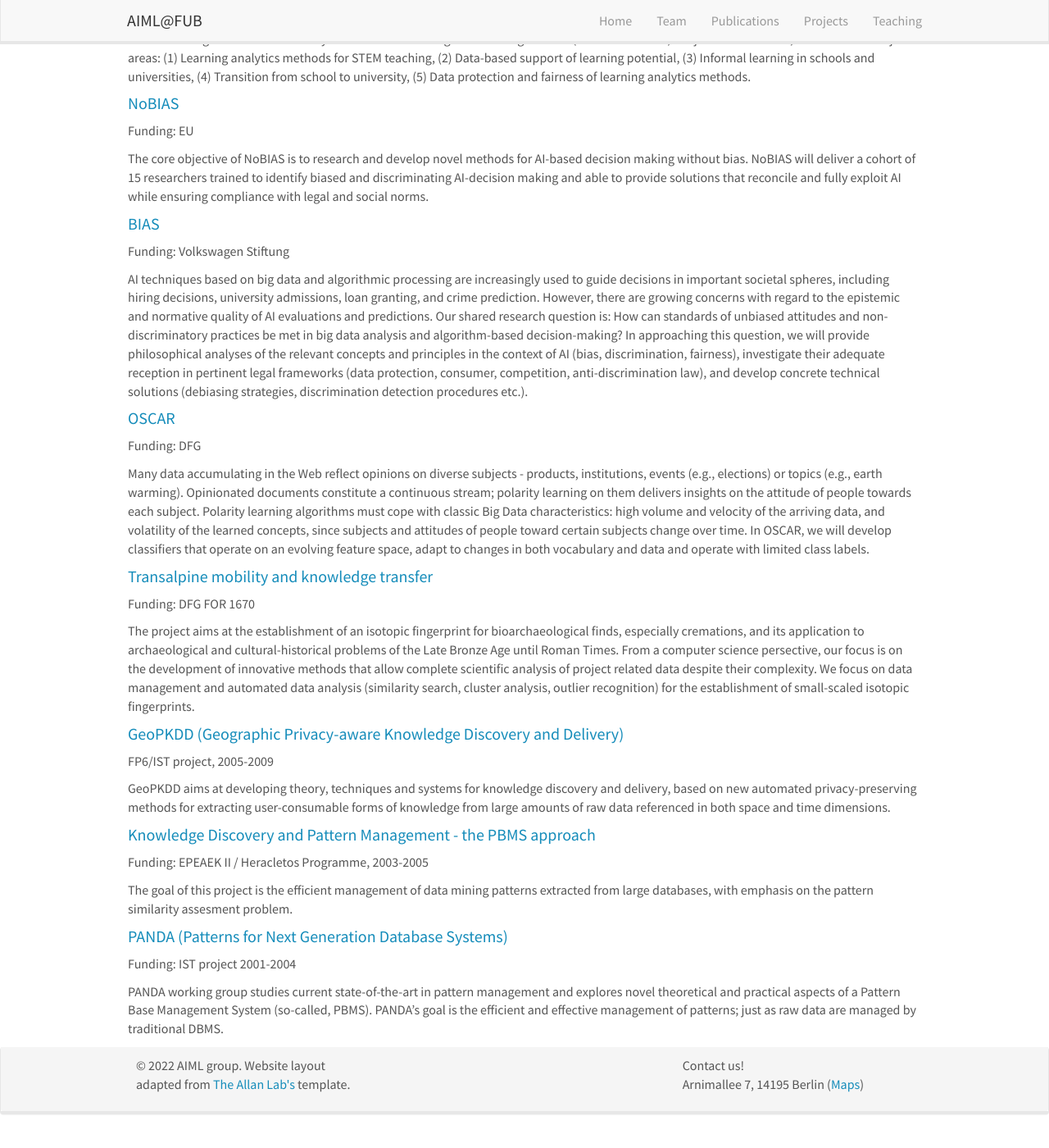
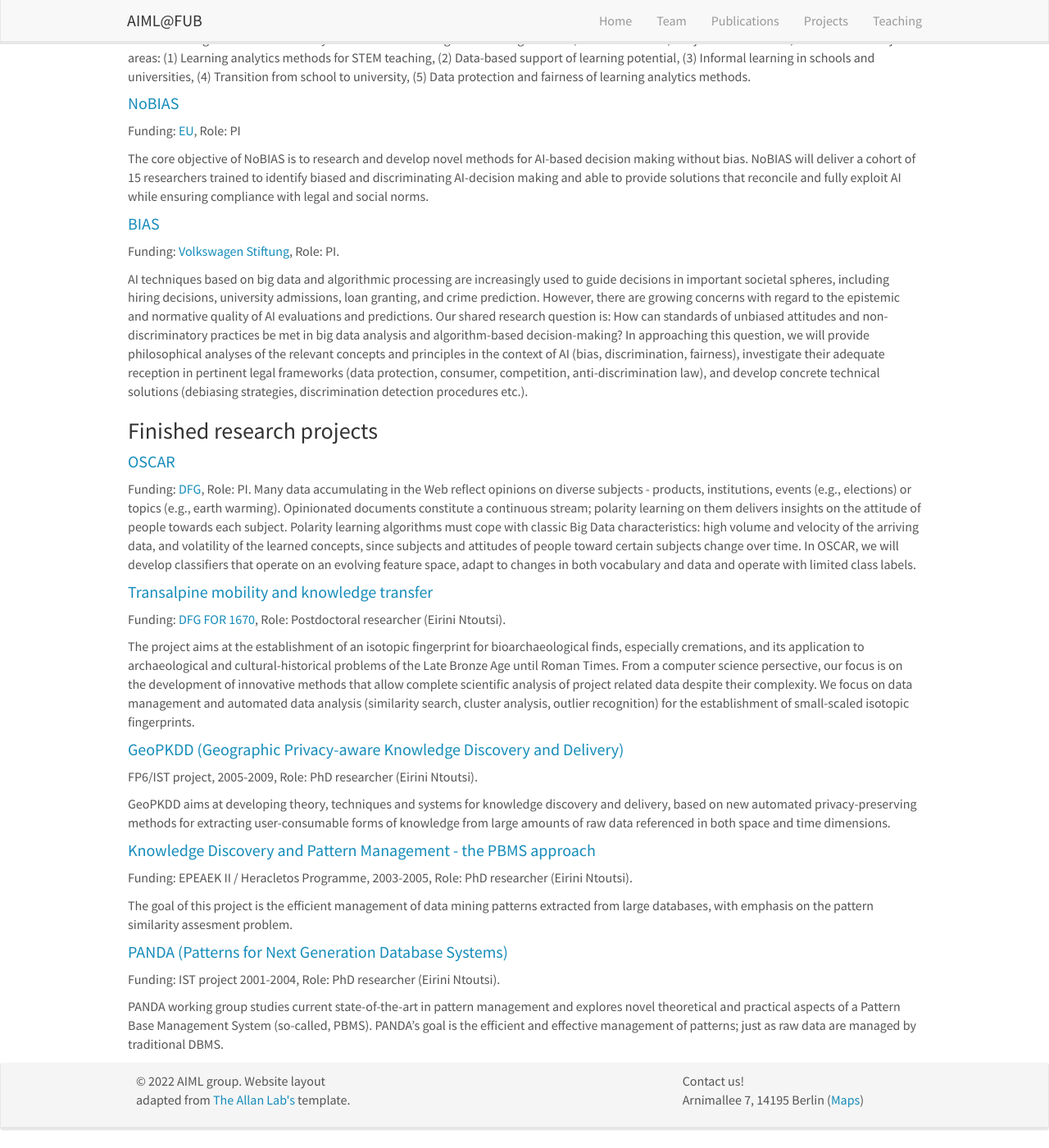
Before and after one commit to AIML-research/AIML-research.github.io, a Jekyll site: the page built from _pages/projects.md, in a window 1280 px wide and 1400 px high, scrolled down 829 px. Shown: the whole window at 82% size. Built offline with Jekyll 4.4.1, drawn with Linux system fonts in a browser that asks for light colours; nearby versions of some CDN libraries; some of the changed text lies outside the part shown.

Commit message:
Update projects.md

```diff
--- a/_pages/projects.md
+++ b/_pages/projects.md
@@ -6,17 +6,17 @@
 permalink: /projects/
 ---
 
-### Research projects
+### Ongoing research projects
 
-#### <a href = "{{ site.url }}{{ site.baseurl }}/projects/offshore">Offshore Megastrukturen</a>
-Funding: DFG
+#### <a href = "{{ site.url }}{{ site.baseurl }}/projects/offshore">SFB 1463:  Integrated Design and Operation Methodology for Offshore Megastructures</a>
+Funding: <a href="[https://gepris.dfg.de/gepris/projekt/424298653](https://gepris.dfg.de/gepris/projekt/457016492)" target="_new">DFG</a>, Role: PI.
 
 The main innovation is therefore the development of a prognosis model for predicting the design quality of offshore support structures.
 #### <a href = "https://aiml-research.github.io/projects/enkis">ENKIS</a>
 Project as part of the guidelines for the Bund-Länger to promote Artificial Intelligence in higher education.
 
 #### <a href = "{{ site.url }}{{ site.baseurl }}/projects/hephaestus">Hephaestus</a>
-Funding: DFG
+Funding: <a href="https://gepris.dfg.de/gepris/projekt/424298653" target="_new">DFG</a>, Role: PI.
 
 Rising customer demands and a trend towards smaller batch sizes have led to an increased complexity in product design and subsequent process planning, e.g. of 5-axes milling operations. Thus, process simulations are commonly used in industry to support process planning. Especially, the dimensional accuracy is crucial for most machined parts, since it affects directly the functionality. Consequently, finishing operations have especially high requirements with respect to the surface tolerances. Despite the aforementioned simulation tools, manual adjustments, which rely on the expert knowledge of workers and process planners, are still necessary in order to cope with process- or machine-specific deviations such as tool stiffness or machine dynamics.
 
@@ -29,42 +29,43 @@
 Artificial intelligence (AI) technologies are the driving force behind digitization. Due to their enormous social relevance, a responsible use of AI is of particular importance. The research and application of responsible AI is a very young discipline and requires the bundling of research activities from different disciplines in order to design and apply AI systems in a reliable, transparent, secure and legally acceptable way.
 
 #### <a href = "{{ site.url }}{{ site.baseurl }}/projects/lernmint/">LernMINT </a>
-Funding: The Ministry of Science and Culture (MWK)
+Funding: <a href="https://www.mwk.niedersachsen.de/china/representative-of-the-ministry-of-science-and-culture-of-the-german-state-of-lower-saxony-for-university-cooperation-between-lower-saxony-and-china-189609.html" target="_new"> The Ministry of Science and Culture (MWK)</a>, Role: PI.
 
 The goal of the PhD training network LernMINT is to provide interdisciplinary training for the doctoral candidates to qualify them as experts in a sub-area of digital education namely data-assisted learning and teaching in STEM (in German: MINT) subjects. In LernMINT, there are five subject areas: (1) Learning analytics methods for STEM teaching, (2) Data-based support of learning potential, (3) Informal learning in schools and universities, (4) Transition from school to university, (5) Data protection and fairness of learning analytics methods.
 
 #### <a href = "{{ site.url }}{{ site.baseurl }}/projects/nobias">NoBIAS </a>
-Funding: EU
+Funding: <a href="https://cordis.europa.eu/project/id/860630" target="_new">EU</a>, Role: PI
 
 The core objective of NoBIAS is to research and develop novel methods for AI-based decision making without bias. NoBIAS will deliver a cohort of 15 researchers trained to identify biased and discriminating AI-decision making and able to provide solutions that reconcile and fully exploit AI while ensuring compliance with legal and social norms.
 
 #### <a href = "{{ site.url }}{{ site.baseurl }}/projects/bias">BIAS </a>
-Funding: Volkswagen Stiftung
+Funding: <a href="http://portal.volkswagenstiftung.de/search/projectDetails.do?ref=95037" target="_new">Volkswagen Stiftung</a>, Role: PI.
 
 AI techniques based on big data and algorithmic processing are increasingly used to guide decisions in important societal spheres, including hiring decisions, university admissions, loan granting, and crime prediction. However, there are growing concerns with regard to the epistemic and normative quality of AI evaluations and predictions. Our shared research question is: How can standards of unbiased attitudes and non-discriminatory practices be met in big data analysis and algorithm-based decision-making?
 In approaching this question, we will provide philosophical analyses of the relevant concepts and principles in the context of AI (bias, discrimination, fairness), investigate their adequate reception in pertinent legal frameworks (data protection, consumer, competition, anti-discrimination law), and develop concrete technical solutions (debiasing strategies, discrimination detection procedures etc.).
 
+### Finished research projects
+
 #### <a href = "{{ site.url }}{{ site.baseurl }}/projects/oscar">OSCAR </a>
-Funding: DFG
-
+Funding: <a href="https://gepris.dfg.de/gepris/projekt/317686254?language=en" target="_new">DFG</a>, Role: PI.
 Many data accumulating in the Web reflect opinions on diverse subjects - products, institutions, events (e.g., elections) or topics (e.g., earth warming). Opinionated documents constitute a continuous stream; polarity learning on them delivers insights on the attitude of people towards each subject. Polarity learning algorithms must cope with classic Big Data characteristics: high volume and velocity of the arriving data, and volatility of the learned concepts, since subjects and attitudes of people toward certain subjects change over time. In OSCAR, we will develop classifiers that operate on an evolving feature space, adapt to changes in both vocabulary and data and operate with limited class labels.
 
 #### <a href ="http://www.en.for1670-transalpine.uni-muenchen.de/index.html">Transalpine mobility and knowledge transfer </a>
-Funding: DFG FOR 1670
+Funding: <a href="https://gepris.dfg.de/gepris/projekt/191679530" target="_new">DFG FOR 1670</a>, Role: Postdoctoral researcher (Eirini Ntoutsi).
 
 The project aims at the establishment of an isotopic fingerprint for bioarchaeological finds, especially cremations, and its application to archaeological and cultural-historical problems of the Late Bronze Age until Roman Times. From a computer science persective, our focus is on the development of innovative methods that allow complete scientific analysis of project related data despite their complexity. We focus on data management and automated data analysis (similarity search, cluster analysis, outlier recognition) for the establishment of small-scaled isotopic fingerprints.
 
 #### <a href ="http://infolab.cs.unipi.gr/projects/GeoPKDD/"> GeoPKDD (Geographic Privacy-aware Knowledge Discovery and Delivery) </a>
-FP6/IST project, 2005-2009
+FP6/IST project, 2005-2009, Role: PhD researcher (Eirini Ntoutsi).
 
 GeoPKDD aims at developing theory, techniques and systems for knowledge discovery and delivery, based on new automated privacy-preserving methods for extracting user-consumable forms of knowledge from large amounts of raw data referenced in both space and time dimensions.
 
 #### <a href ="http://infolab.cs.unipi.gr/projects/heracletos/"> Knowledge Discovery and Pattern Management - the PBMS approach </a>
-Funding: EPEAEK II / Heracletos Programme, 2003-2005
+Funding: EPEAEK II / Heracletos Programme, 2003-2005, Role: PhD researcher (Eirini Ntoutsi).
 
 The goal of this project is the efficient management of data mining patterns extracted from large databases, with emphasis on the pattern similarity assesment problem.
 
 #### <a href = "http://dke.cti.gr/projects/completed-projects/panda/"> PANDA (Patterns for Next Generation Database Systems) </a>
-Funding: IST project 2001-2004
+Funding: IST project 2001-2004, Role: PhD researcher (Eirini Ntoutsi).
 
 PANDA working group studies current state-of-the-art in pattern management and explores novel theoretical and practical aspects of a Pattern Base Management System (so-called, PBMS). PANDA's goal is the efficient and effective management of patterns; just as raw data are managed by traditional DBMS.
```
